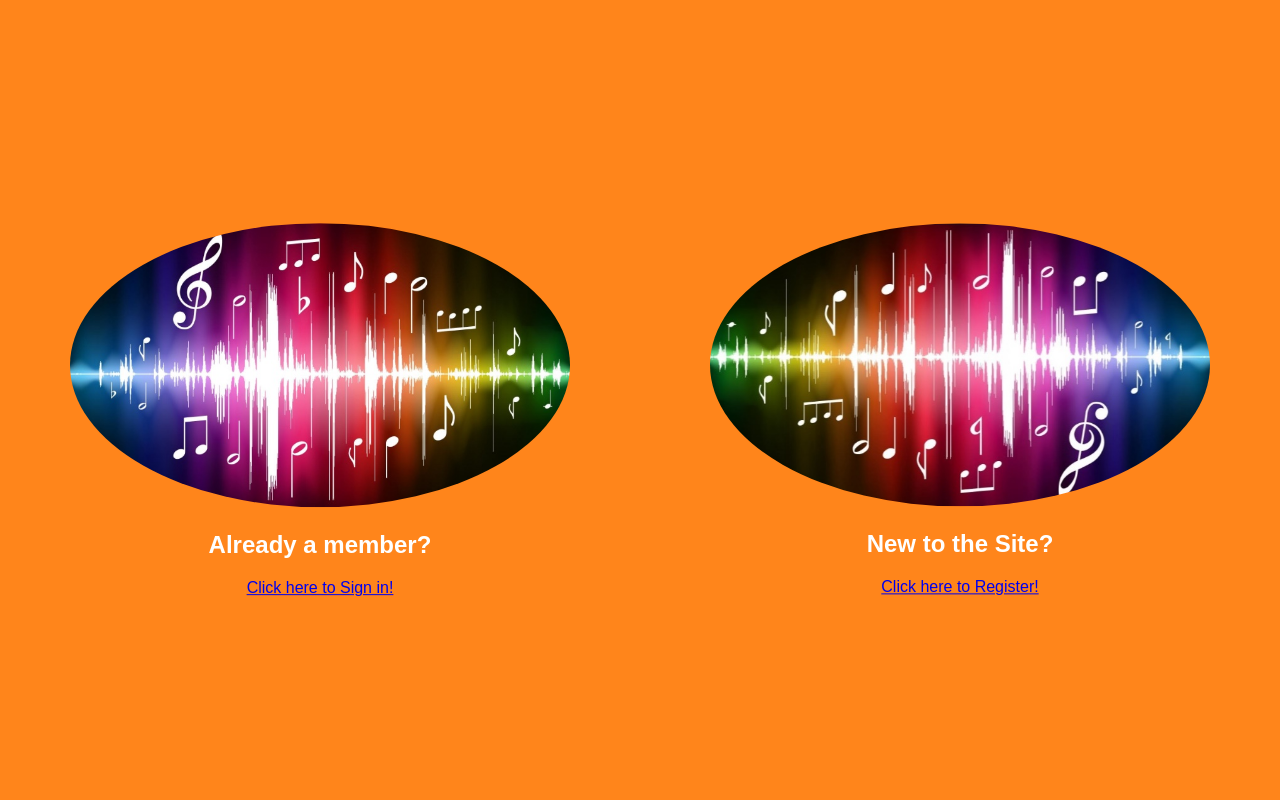
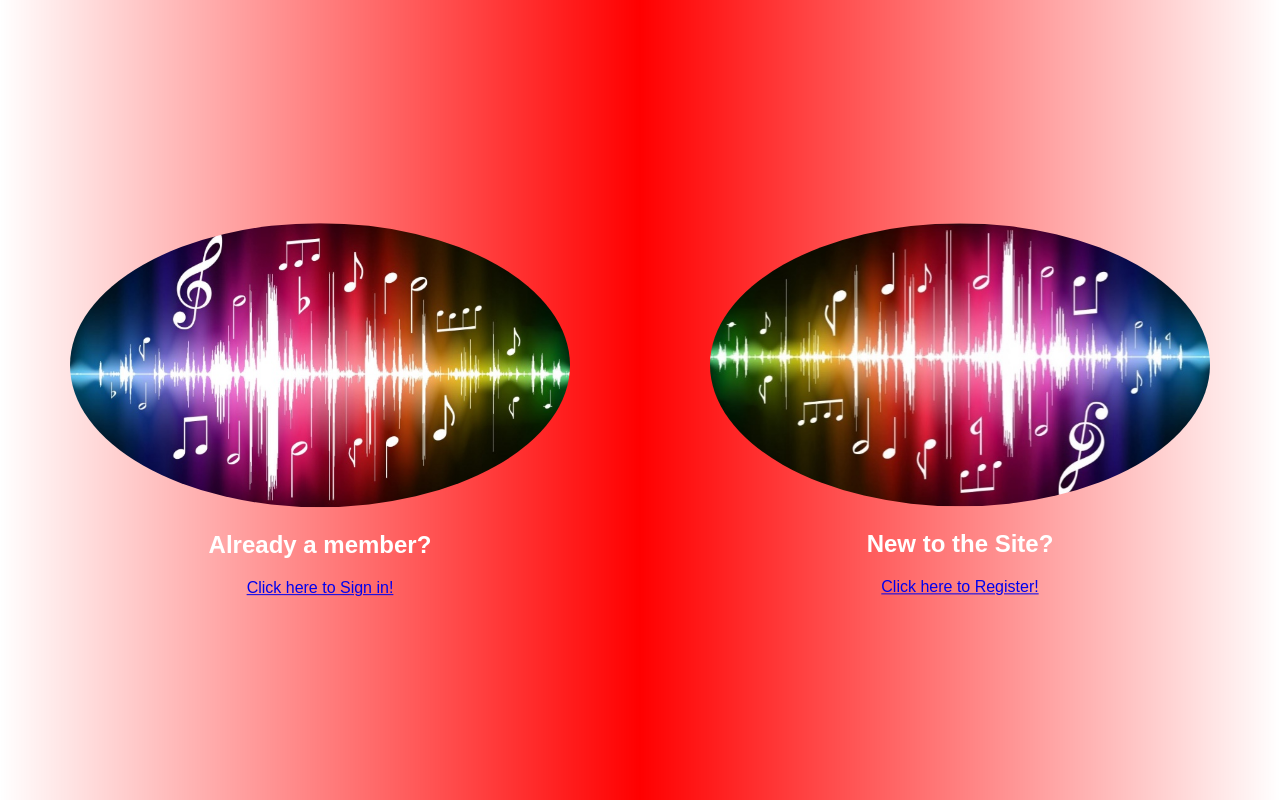
Before and after one commit to jimmywit2018/dJams, a plain HTML site: page homepage.html in a window 1280 px wide. Drawn offline with Linux system fonts and the light colour scheme; files whose address does not match are found by name.

Commit message:
commit homepage

```diff
--- a/homepage.html
+++ b/homepage.html
@@ -20,12 +20,12 @@ body {
 
 .left {
     left: 0;
-    background-color: #FF851B;
+    background: linear-gradient(to right, rgba(255,0,0,0), rgba(255,0,0,1));
 }
 
 .right {
     right: 0;
-    background-color: #FF851B;
+    background: linear-gradient(to left, rgba(255,0,0,0), rgba(255,0,0,1));
 }
 
 .centered {
@@ -65,7 +65,7 @@ body {
   <div class="centered">
     <img src="background.jpg" alt="background">
     <h2>Already a member? </h2>
-    <a href ="registration.html">Click here to Sign in!</a>
+    <a href ="signin.html">Click here to Sign in!</a>
   </div>
 </div>
 
```
